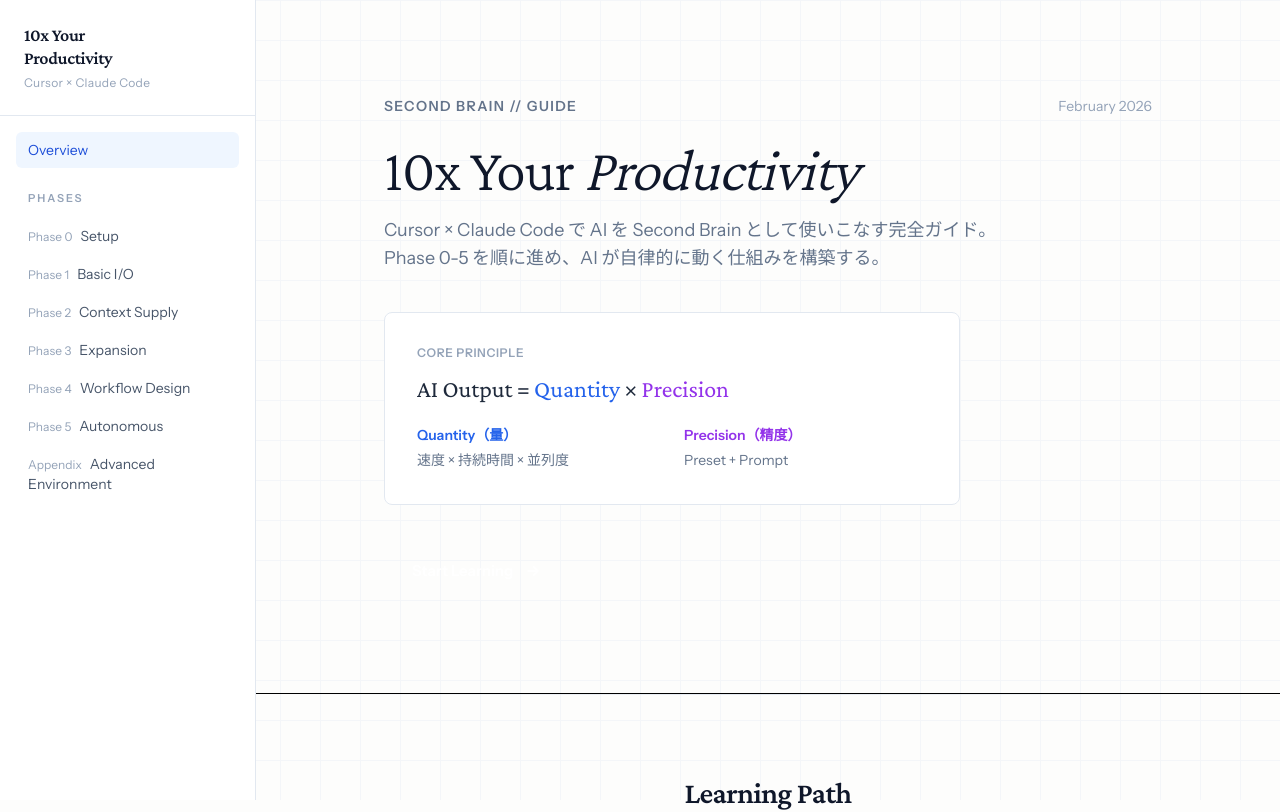
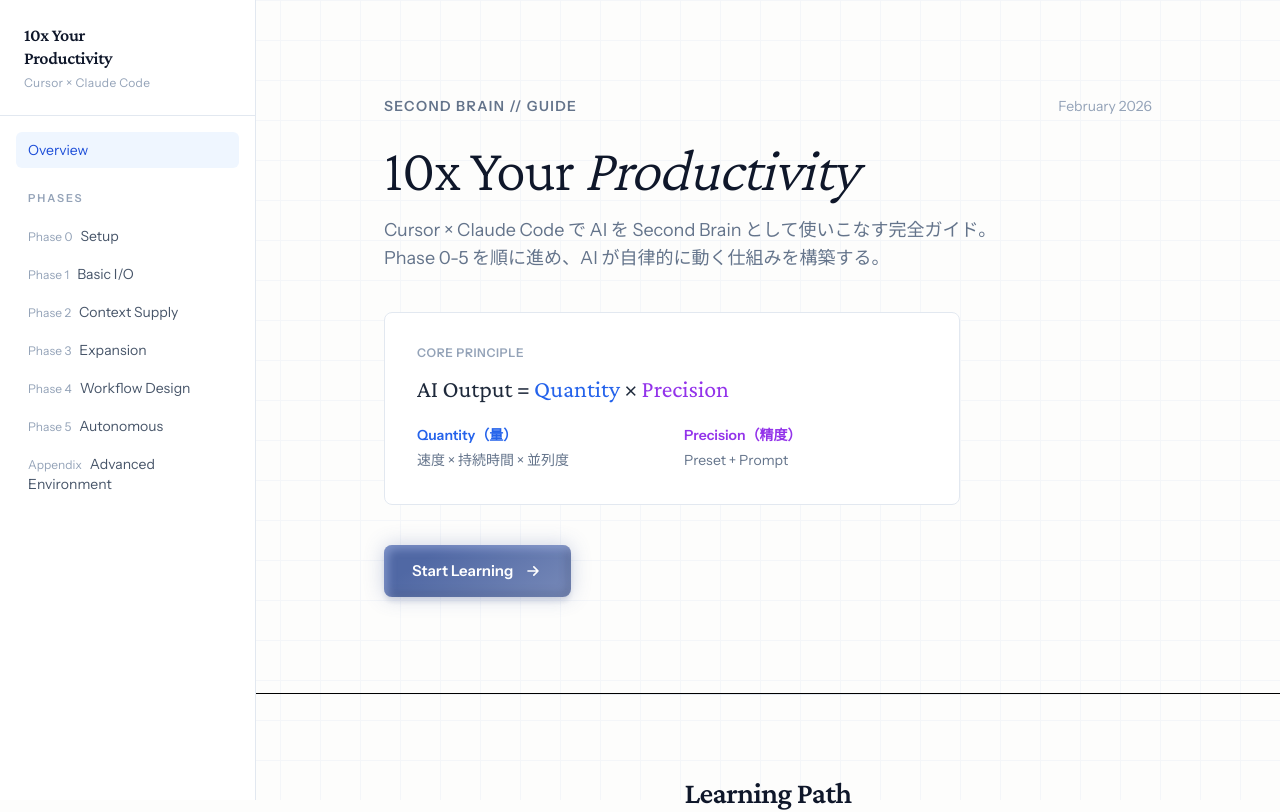
Before and after one commit to thedomainai/10x-productivity-perfect-guide, a Next.js app in the folder web/: page / in a window 1280 px wide. Shown: the top 812 px of the page. Built offline with nearby package versions, Linux system fonts and the light colour scheme.

Commit message:
auto: web/src/app/globals.css

```diff
--- a/web/src/app/globals.css
+++ b/web/src/app/globals.css
@@ -89,6 +89,45 @@
 .progress-fill {
   height: 100%;
   transition: width 0.5s ease-out;
+}
+
+/* ─── Button: Primary (Gradient Shift) ─── */
+.btn-primary {
+  background-size: 280% auto;
+  background-image: linear-gradient(325deg, #5068a4 0%, #798bb9 55%, #5068a4 90%);
+  box-shadow: 0 0 20px rgba(80, 104, 164, 0.3),
+    0 5px 5px -1px rgba(68, 80, 118, 0.15),
+    inset 4px 4px 8px rgba(196, 211, 255, 0.4),
+    inset -4px -4px 8px rgba(54, 63, 96, 0.25);
+}
+
+.btn-primary:hover {
+  background-position: right top;
+  transform: translateY(-2px);
+}
+
+.btn-primary:focus-visible {
+  box-shadow: 0 0 0 3px #fff, 0 0 0 6px #5068a4;
+}
+
+.btn-primary:active {
+  opacity: 0.8;
+  transform: scale(0.98);
+}
+
+/* ─── Button: Secondary (Outline) ─── */
+.btn-secondary {
+  padding: 14px 28px;
+  border-radius: 8px;
+  color: #5068a4;
+  background: transparent;
+  border: 1px solid #d7dded;
+  transition: all 0.2s ease;
+}
+
+.btn-secondary:hover {
+  border-color: #5068a4;
+  background: #eef1f8;
 }
 
 /* ─── Gradient Separator ─── */
```
